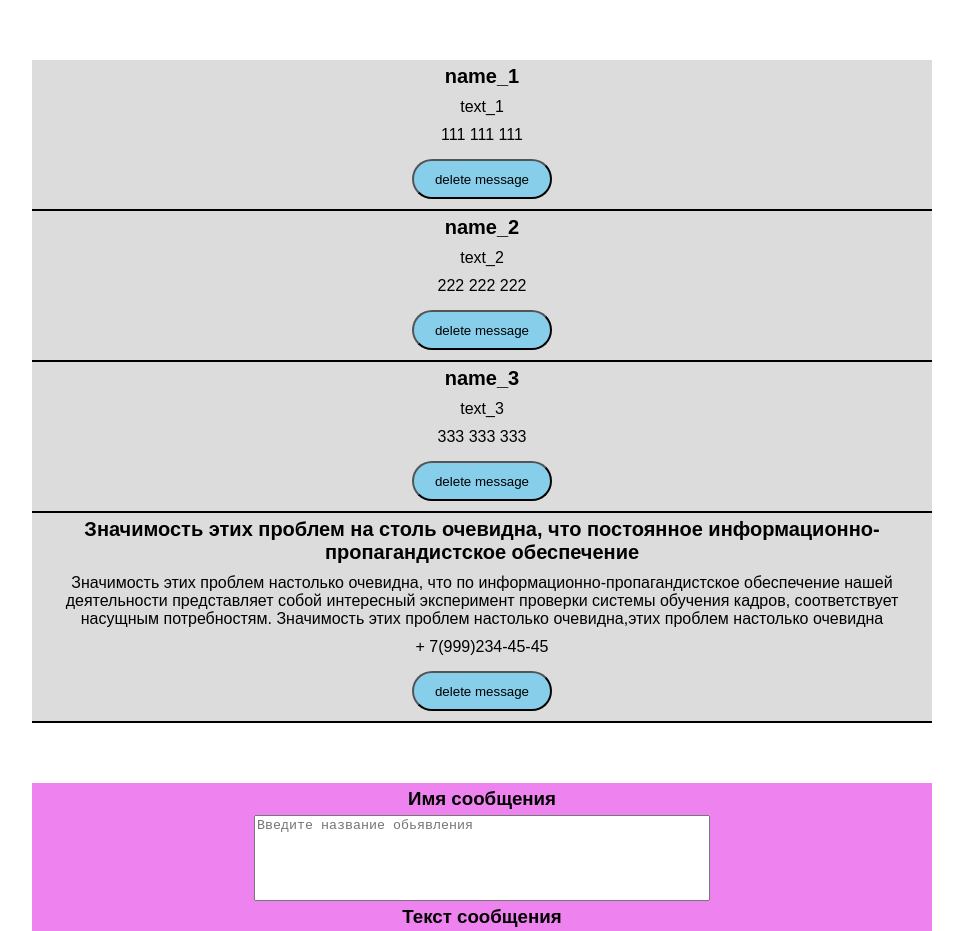
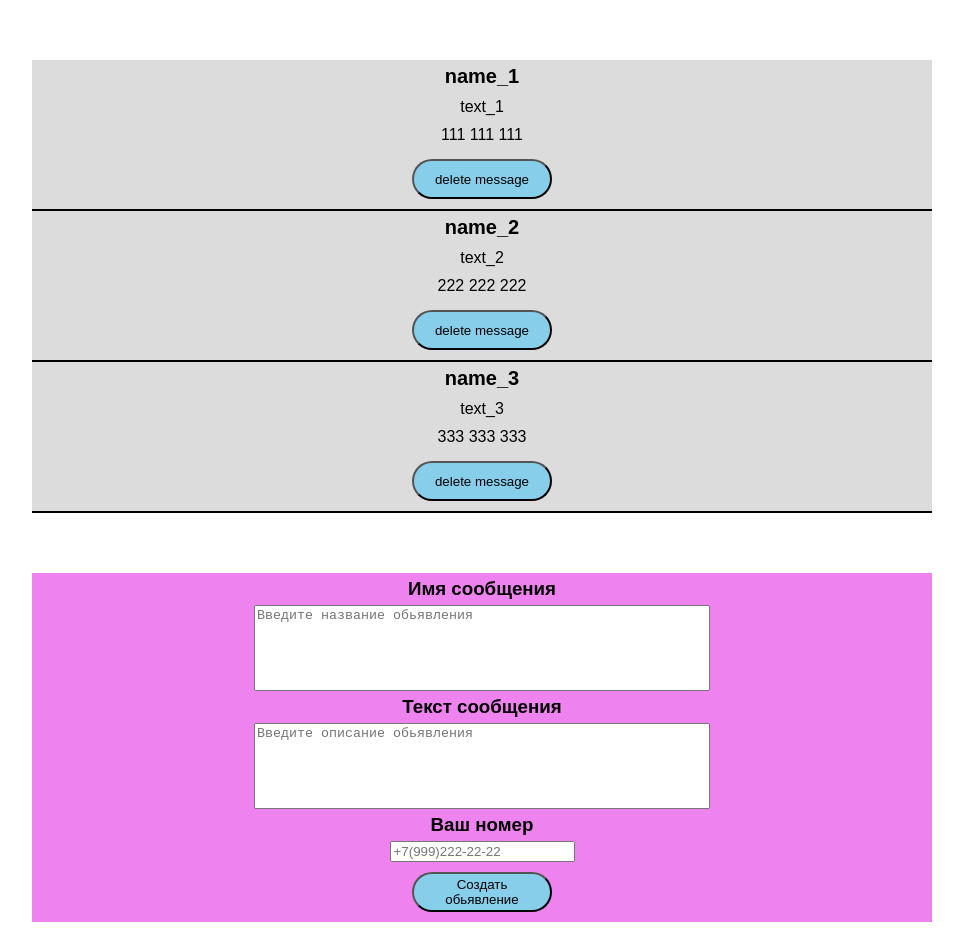
Before and after one commit to feshott/CRUD, a React (Create React App) app: page / in a window 1280 px wide. Shown: the top 931 px of the page, without its empty margins (158-1121 px from the left). Built offline with nearby package versions, Linux system fonts and the light colour scheme.

Commit message:
add message function

```diff
--- a/src/App.css
+++ b/src/App.css
@@ -5,32 +5,3 @@
   border-radius: 10px;
   background: gold;
 }
-.message_form{
-  display: flex;
-  flex-direction: column;
-  justify-content: center;
-  align-items: center;
-  width: 900px;
-  background: violet;
-  margin: 0 auto;
-}
-.input_message_name{
-  width: 450px;
-  height: 80px;
-  resize: none;
-}
-.input_message_text{
-  width: 450px;
-  height: 80px;
-  resize: none;
-}
-.message_add_btn{
-  margin: 10px;
-  width: 140px;
-  height: 40px;
-  background: skyblue;
-  border-radius: 20px;
-}
-h3{
-  margin: 5px;
-}
--- a/src/App.js
+++ b/src/App.js
@@ -1,5 +1,6 @@
 import React, { Component } from 'react';
 import Message from './components/Message/Message'
+import MessageForm from './components/MessageForm/MessageForm'
 import logo from './logo.svg';
 import './App.css';
 
@@ -27,8 +28,22 @@ class App extends Component {
     }
   }
 
-  testFunc=()=>{
-   console.log(123)
+  addMessage=(object)=>{
+    let arrAllMessage = this.state.allMessage
+    arrAllMessage.push(object)
+    this.setState({
+      allMessage: arrAllMessage
+    })
+  //  console.log(object)
+  }
+
+  removeMessage=(object)=>{
+    let arrAllMessage = this.state.allMessage
+    arrAllMessage.splice(object, 1)
+    this.setState({
+      allMessage: arrAllMessage
+    })
+  //  console.log(object)
   }
 
   render() {
@@ -40,35 +55,19 @@ class App extends Component {
 
         <div className="message_wrapper">
 
-          {allMessage.map(function(item){
-            return <Message messageName = {item.messageName}
+          {allMessage.map((item,i)=>{
+            return <Message messageFunction = {this.removeMessage}
+                            messageName = {item.messageName}
                             messageText = {item.messageText}
                             messageNumber = {item.messageNumber}
+                            messageIndex ={i}
+                            key={i}
                     />
           })}
 
-          <Message
-            messageName = 'Значимость этих проблем на столь очевидна, что постоянное информационно-пропагандистское обеспечение'
-            messageText = 'Значимость этих проблем настолько очевидна, что по информационно-пропагандистское обеспечение нашей деятельности представляет собой интересный эксперимент проверки системы обучения кадров, соответствует насущным потребностям. Значимость этих проблем настолько очевидна,этих проблем настолько очевидна'
-            messageNumber = '+ 7(999)234-45-45'
-            messageFunction = {this.testFunc}/>
-
         </div>
 
-        <form className="message_form">
-
-          <h3>Имя сообщения</h3>
-          <textarea className='input_message_name' maxLength="100" placeholder='Введите название обьявления'  required/>
-
-          <h3>Текст сообщения</h3>
-          <textarea className='input_message_text' placeholder='Введите описание обьявления' maxLength="300"/>
-
-          <h3>Ваш номер</h3>
-          <input type="tel" name="tel" placeholder='+7(999)222-22-22' required/>
-
-          <button className='message_add_btn'>Создать обьявление</button>
-
-        </form>
+        <MessageForm messageFormFunction={this.addMessage}/>
 
       </div>
     );
--- a/src/components/Message/Message.js
+++ b/src/components/Message/Message.js
@@ -2,22 +2,16 @@ import React, { Component } from 'react';
 import './Message.css';
 
 export default class Message extends Component {
-  constructor(props){
-    super(props)
-    this.state={
-      messageName : null,
-      messageText : null,
-      messageNumber : null
-    }
-  }
+
 
   render(){
+    const { messageName, messageText, messageNumber, messageIndex, messageFunction} =this.props
     return(
       <div className="message">
-        <h2 className="message_name">{this.props.messageName}</h2>
-        <p className="message_text">{this.props.messageText}</p>
-        <p className="message_number">{this.props.messageNumber}</p>
-        <button className="message_delete" onClick={this.props.messageFunction}>delete message</button>
+        <h2 className="message_name">{messageName}</h2>
+        <p className="message_text">{messageText}</p>
+        <p className="message_number">{messageNumber}</p>
+        <button className="message_delete" onClick={()=>this.props.messageFunction(messageIndex)}>delete message</button>
       </div>
     )
   }
--- /dev/null
+++ b/src/components/MessageForm/MessageForm.css
@@ -0,0 +1,29 @@
+.message_form{
+    display: flex;
+    flex-direction: column;
+    justify-content: center;
+    align-items: center;
+    width: 900px;
+    background: violet;
+    margin: 0 auto;
+  }
+  .input_message_name{
+    width: 450px;
+    height: 80px;
+    resize: none;
+  }
+  .input_message_text{
+    width: 450px;
+    height: 80px;
+    resize: none;
+  }
+  .message_add_btn{
+    margin: 10px;
+    width: 140px;
+    height: 40px;
+    background: skyblue;
+    border-radius: 20px;
+  }
+  h3{
+    margin: 5px;
+  }
--- /dev/null
+++ b/src/components/MessageForm/MessageForm.js
@@ -0,0 +1,52 @@
+import React, { Component } from 'react';
+import './MessageForm.css';
+
+export default class MessageForm extends Component {
+  constructor(props){
+    super(props)
+    this.state={
+      messageName : '',
+      messageText : '',
+      messageNumber : ''
+    }
+  }
+
+  setMessageName=(event)=>{
+    this.setState({
+      messageName: event.target.value
+    })
+  }
+
+  setMessageText=(event)=>{
+    this.setState({
+      messageText: event.target.value
+    })
+  }
+
+  setMessageNumber=(event)=>{
+    this.setState({
+      messageNumber: event.target.value
+    })
+  }
+
+  render(){
+    const{messageName,messageText,messageNumber} = this.state
+
+    return(
+      <div className="message_form">
+
+        <h3>Имя сообщения</h3>
+        <textarea className='input_message_name' value={messageName} onChange={this.setMessageName} maxLength="100" placeholder='Введите название обьявления'/>
+
+        <h3>Текст сообщения</h3>
+        <textarea className='input_message_text' value={messageText} onChange={this.setMessageText} placeholder='Введите описание обьявления' maxLength="300"/>
+
+        <h3>Ваш номер</h3>
+        <input type="tel" value={messageNumber} onChange={this.setMessageNumber} placeholder='+7(999)222-22-22'/>
+
+        <button className='message_add_btn' onClick={(messageName && messageNumber) ? (()=>this.props.messageFormFunction(this.state)) : null}>Создать обьявление</button>
+
+      </div>
+    )
+  }
+}
```
